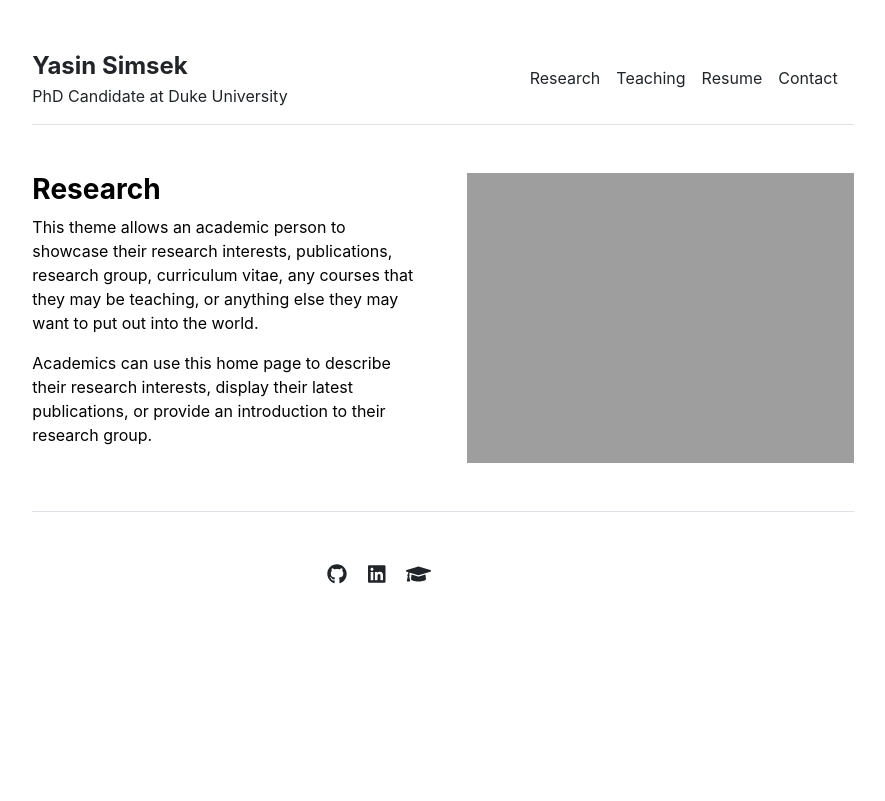
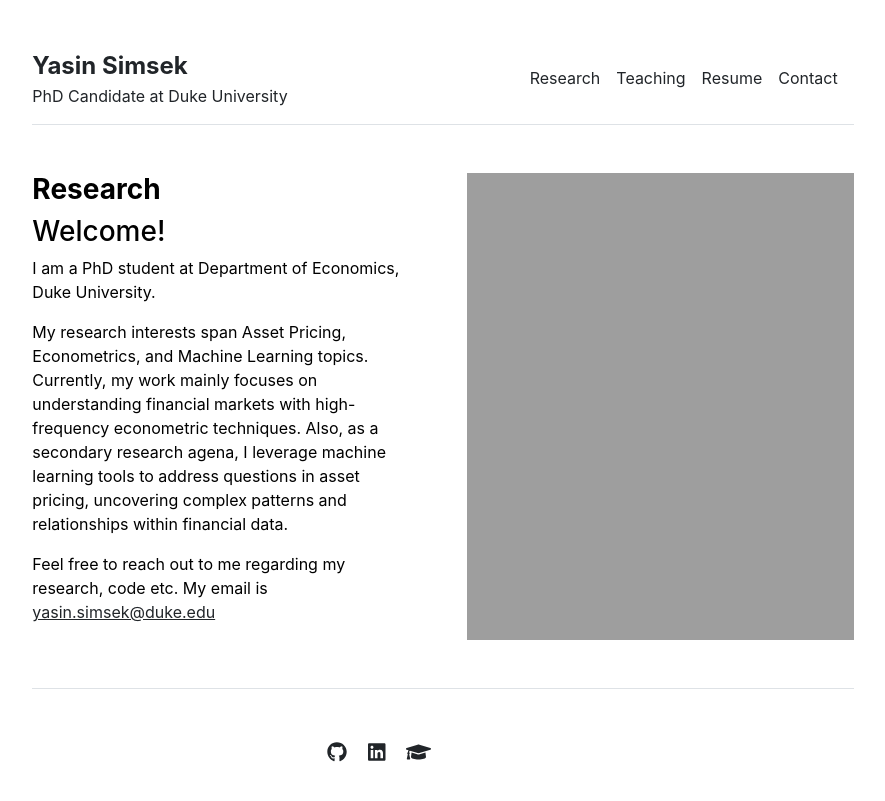
Before and after one commit to yasin-simsek/yasin-simsek.github.io, a Jekyll site: the page built from index.md, in a window 1280 px wide. Shown: the top 801 px of the page, without its empty margins (197-1082 px from the left). Built offline with Jekyll 4.4.1, drawn with Linux system fonts in a browser that asks for light colours.

Commit message:
home page updated

```diff
--- a/index.md
+++ b/index.md
@@ -3,6 +3,9 @@ layout: home
 title: "Home"
 ---
 
-This theme allows an academic person to showcase their research interests, publications, research group, curriculum vitae, any courses that they may be teaching, or anything else they may want to put out into the world.
+### Welcome!
+I am a PhD student at Department of Economics, Duke University.
 
-Academics can use this home page to describe their research interests, display their latest publications, or provide an introduction to their research group.
+My research interests span Asset Pricing, Econometrics, and Machine Learning topics. Currently, my work mainly focuses on understanding financial markets with high-frequency econometric techniques. Also, as a secondary research agena, I leverage machine learning tools to address questions in asset pricing, uncovering complex patterns and relationships within financial data.
+
+Feel free to reach out to me regarding my research, code etc. My email is [yasin.simsek@duke.edu](mailto:yasin.simsek@duke.edu)
```
